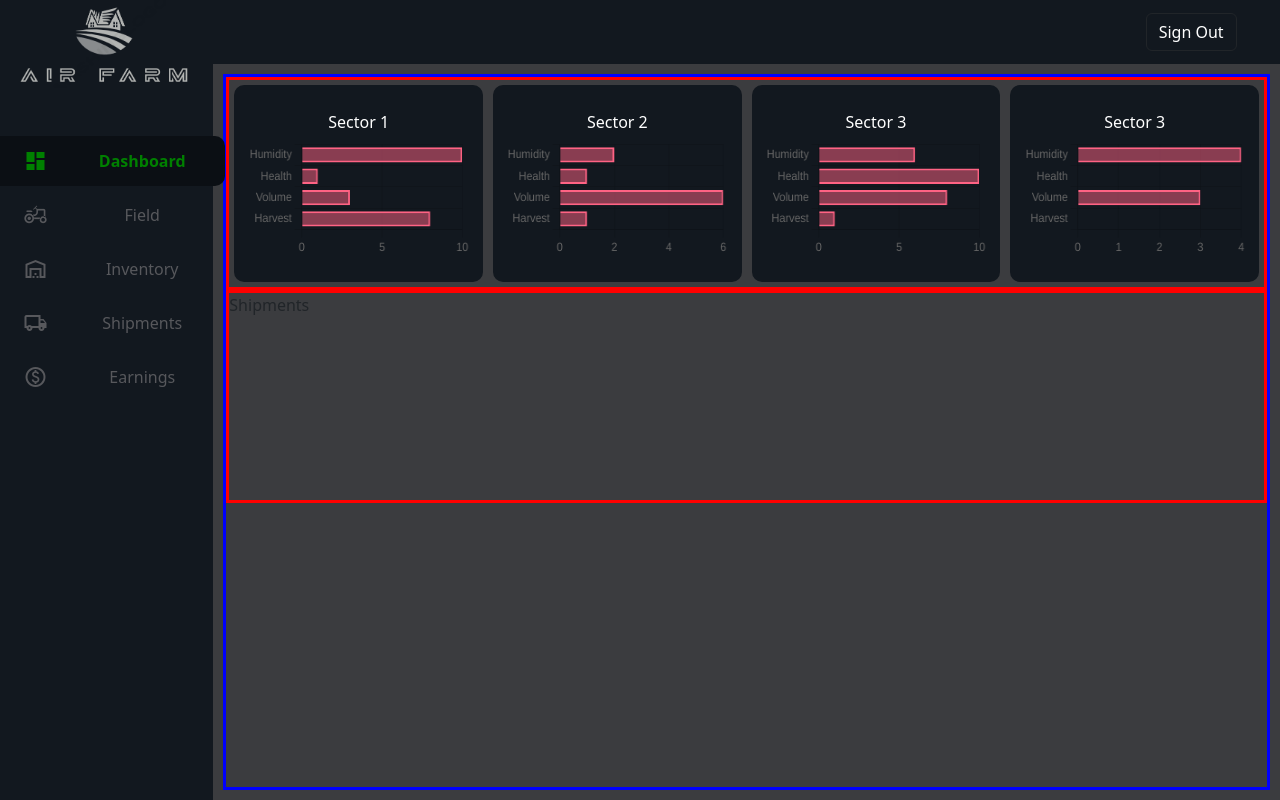
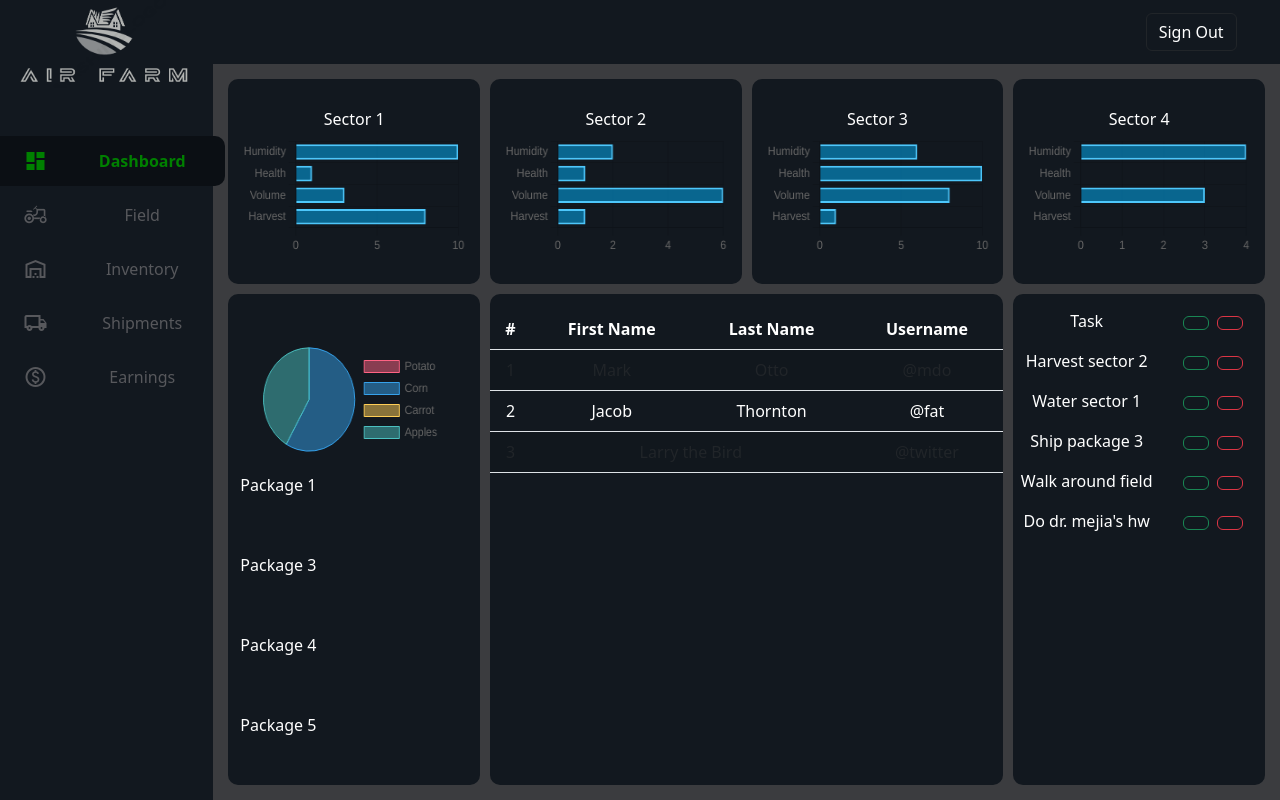
Before and after one commit to daviddguez8/iFarm, a React (Vite) app: page /dashboard in a window 1280 px wide. Built offline with nearby package versions, Linux system fonts and the light colour scheme; no server answers.

Commit message:
Ready for demo 2

```diff
--- a/src/components/bar-chart/BarChart.tsx
+++ b/src/components/charts/BarChart.tsx
@@ -10,7 +10,7 @@ import {
 } from 'chart.js';
 import { Bar } from 'react-chartjs-2';
 
-export default function BarChart2() {
+export default function BarChar() {
     ChartJS.register(
         CategoryScale,
         LinearScale,
@@ -34,7 +34,7 @@ export default function BarChart2() {
             },
             title: {
             display: false,
-            text: 'Chart.js Horizontal Bar Chart',
+            text: 'Sector #',
             },
         },
     };
@@ -48,8 +48,8 @@ export default function BarChart2() {
         {
           label: 'Dataset 1',
           data: labels.map(() => Math.floor(Math.random() * (10 - 0 + 1))),
-          borderColor: 'rgb(255, 99, 132)',
-          backgroundColor: 'rgba(255, 99, 132, 0.5)',
+          borderColor: 'rgb(77, 199, 251)',
+          backgroundColor: 'rgba(0, 179, 255, 0.5)',
         },
       ]
     };
--- /dev/null
+++ b/src/components/charts/PieChart.tsx
@@ -0,0 +1,49 @@
+import React from 'react';
+import { Chart as ChartJS, ArcElement, Tooltip, Legend } from 'chart.js';
+import { Pie } from 'react-chartjs-2';
+
+ChartJS.register(ArcElement, Tooltip, Legend);
+
+export default function PieChart() {
+  const labels = ['Potato', 'Corn', 'Carrot', 'Apples'];
+    const data = {
+        labels: labels,
+        datasets: [
+          {
+            label: '# of Votes',
+            data: labels.map(() => Math.floor(Math.random() * (10 - 0 + 1))),
+            backgroundColor: [
+              'rgba(255, 99, 132, 0.5)',
+              'rgba(54, 162, 235, 0.5)',
+              'rgba(255, 206, 86, 0.5)',
+              'rgba(75, 192, 192, 0.5)',
+              'rgba(153, 102, 255, 0.5)',
+              'rgba(255, 159, 64, 0.5)',
+            ],
+            borderColor: [
+              'rgba(255, 99, 132, 1)',
+              'rgba(54, 162, 235, 1)',
+              'rgba(255, 206, 86, 1)',
+              'rgba(75, 192, 192, 1)',
+              'rgba(153, 102, 255, 1)',
+              'rgba(255, 159, 64, 1)',
+            ],
+            borderWidth: 1,
+          },
+        ],
+      };
+    const options = {
+      responsive: true,
+      plugins: {
+        legend: {
+          display: true,
+          position: 'right' as const
+        }
+      },
+      maintainAspectRatio: false,
+    };
+
+    return (
+        <Pie options={options} data={data} />
+    );
+}
--- a/src/components/dashboard/Dashboard.css
+++ b/src/components/dashboard/Dashboard.css
@@ -3,8 +3,6 @@
     flex-direction: column;
     width: 100%;
     height: 100%;
-    border-style: solid;
-    border-color: blue;
     align-items: center;
     justify-content: flex-start;
     padding: 0;
@@ -17,16 +15,12 @@
     justify-content: flex-start;
     width: 100%;
     height: 30%;
-    border-style: solid;
-    border-color: red;
 }
 
-.section-shipments {
+.section-bottom {
     display: flex;
     width: 100%;
-    height: 30%;
-    border-style: solid;
-    border-color: red;
+    height: 70%;
 }
 
 .sector-card {
@@ -57,3 +51,92 @@
     align-items: center;
     justify-content: center;
 }
+
+
+.red-border {
+    border-style: solid;
+    border-color: red;
+}
+
+.section-inventory {
+    display: flex;
+    flex-direction: column;
+    align-items: center;
+    justify-content: space-around;
+    padding: 0px;
+}
+
+.inventory-card-container {
+    width: 100%;
+    height: 100%;
+    display: flex;
+    justify-content: center;
+    align-items: center;
+    padding: 5px;
+}
+
+.inventory-card {
+    width: 100%;
+    height: 100%;
+    background-color: #12181F;
+    border-radius: 10px;
+    display: flex;
+    flex-direction: column;
+    align-items: center;
+    justify-content: center;
+}
+
+.inventory-chart-container {
+    height: 30%;
+    width: 100%;
+    display: flex;
+    justify-content: center;
+    align-items: center;
+    padding: 10px;
+}
+
+.inventory-list-container {
+    height: 100%;
+    max-height: 280px;
+    width: 100%;
+    display: flex;
+    flex-direction: column;
+    flex-wrap: nowrap;
+    overflow: scroll;
+}
+
+.inventory-item {
+    display: flex;
+    height: 80px;
+    color: white;
+}
+
+.section-shipments {
+    padding: 5px;
+}
+
+
+.shipments-card {
+    height: 100%;
+    width: 100%;
+    display: flex;
+    flex-direction: column;
+    background-color: #12181F;
+    border-radius: 10px;
+    color: white;
+    padding: 15px 0px;
+}
+
+.section-tasks {
+    padding: 5px;
+}
+.tasks-card {
+    height: 100%;
+    width: 100%;
+    display: flex;
+    flex-direction: column;
+    background-color: #12181F;
+    border-radius: 10px;
+    color: white;
+    padding: 15px 0px;
+}
--- a/src/components/dashboard/Dashboard.tsx
+++ b/src/components/dashboard/Dashboard.tsx
@@ -1,12 +1,16 @@
 import * as React from 'react';
 import './Dashboard.css';
-import { Button, FloatingLabel, Form, Row, Col, Container} from 'react-bootstrap';
+import { FloatingLabel, Form, Row, Col, Container} from 'react-bootstrap';
 import { logIn } from '../../backend/auth';
 import { Link, useNavigate } from 'react-router-dom'
 import NavBar from '../nav/SideNav';
 import { ResponsiveBar } from '@nivo/bar';
-import { BarChart, Bar, Cell, XAxis, YAxis, CartesianGrid, Tooltip, Legend, ResponsiveContainer } from 'recharts';
-import BarChart2 from '../bar-chart/BarChart';
+import BarChart from '../charts/BarChart';
+import PieChart from '../charts/PieChart';
+import ShipmentRow from './ShipmentRow';
+import TaskRow from './TaskRow';
+import ShipmentsTable from './ShipmentsTable';
+
 export default function Dashboard() {
     const tempData = [
         {
@@ -61,7 +65,7 @@ export default function Dashboard() {
                     <Container className="sector-stats">
                         <Row style={{color: 'white'}}>Sector 1</Row>
                         <Row>
-                          <BarChart2/>
+                          <BarChart/>
                         </Row>
 
 
@@ -73,7 +77,7 @@ export default function Dashboard() {
                           Sector 2
                         </Row>
                         <Row>
-                          <BarChart2></BarChart2>
+                          <BarChart/>
                         </Row>
                     </Container>
                 </Col>
@@ -83,27 +87,79 @@ export default function Dashboard() {
                         Sector 3
                       </Row>
                       <Row>
-                        <BarChart2></BarChart2>
+                        <BarChart/>
                       </Row>
                     </Container>
                 </Col>
                 <Col className="sector-card">
                     <Container className="sector-stats">
                       <Row style={{color: 'white'}}>
-                        Sector 3
+                        Sector 4
                       </Row>
                       <Row>
-                        <BarChart2></BarChart2>
+                        <BarChart/>
                       </Row>
                     </Container>
                 </Col>
             </Row>
-            <Row className="section-shipments">
-                Shipments
+            <Row className="section-bottom">
+                <Col md={3} className="section-inventory">
+                  <Row className="inventory-card-container">
+                    <Container className="inventory-card">
+                      <Row className="inventory-chart-container">
+                        <PieChart></PieChart>
+                      </Row>
+
+                      <Row className="inventory-list-container">
+                        <Row className="inventory-item">
+                          Package 1
+                        </Row>
+                        <Row className="inventory-item">
+                          Package 3
+                        </Row>
+                        <Row className="inventory-item">
+                          Package 4
+                        </Row>
+                        <Row className="inventory-item">
+                          Package 5
+                        </Row>
+                        <Row className="inventory-item">
+                          Package 6
+                        </Row>
+                      </Row>
+
+                    </Container>
+                  </Row>
+                </Col>
+                <Col md={6} className="section-shipments">
+                  <Container className="shipments-card">
+                    <ShipmentsTable></ShipmentsTable>
+                    {
+
+                      /*
+                      <ShipmentRow customer="Customer" destination="Destination" eta="ETA" profit={0} paymentStatus="status"/>
+                    <ShipmentRow customer="Walmart" destination="Salt Lake City, UT" eta="2 days" profit={3500.43} paymentStatus="fulfilled"/>
+                    <ShipmentRow customer="Target" destination="Los Angeles, CS" eta="3 days" profit={1004.20} paymentStatus="not paid"/>
+                    <ShipmentRow customer="Albertson's" destination="El Paso, TX" eta="3 days" profit={340.92} paymentStatus="paid"/>
+
+                      */
+                    }
+                  </Container>
+                </Col>
+
+                <Col md={3} className="section-tasks">
+                  <Container className="tasks-card">
+                    <TaskRow title="Task"/>
+                    <TaskRow title="Harvest sector 2"/>
+                    <TaskRow title="Water sector 1"/>
+                    <TaskRow title="Ship package 3"/>
+                    <TaskRow title="Walk around field"/>
+                    <TaskRow title="Do dr. mejia's hw"/>
+                  </Container>
+                </Col>
             </Row>
 
         </Container>
-
         </>
     )
 }
--- /dev/null
+++ b/src/components/dashboard/ShipmentRow.tsx
@@ -0,0 +1,32 @@
+import * as React from 'react';
+import { Button, FloatingLabel, Form, Row, Col, Container} from 'react-bootstrap';
+
+export interface RowProps {
+    customer: string,
+    destination: string,
+    eta: string,
+    profit: number,
+    paymentStatus: string
+}
+
+export default function ShipmentRow(props: RowProps) {
+    return (
+        <Container className="mb-4" style={{display:'flex', flexDirection:'row'}}>
+            <Col>
+                {props.customer}
+            </Col>
+            <Col>
+                {props.destination}
+            </Col>
+            <Col>
+                {props.eta}
+            </Col>
+            <Col>
+                ${props.profit}
+            </Col>
+            <Col>
+                {props.paymentStatus}
+            </Col>
+            </Container>
+    );
+}
--- /dev/null
+++ b/src/components/dashboard/ShipmentsTable.tsx
@@ -0,0 +1,40 @@
+import * as React from 'react';
+import { Container, Table } from 'react-bootstrap';
+
+export default function ShipmentsTable() {
+    const tableData = [
+
+    ]
+
+    return (
+      <Table striped bordered-white hover style={{color: 'white'}}>
+      <thead>
+        <tr>
+          <th>#</th>
+          <th>First Name</th>
+          <th>Last Name</th>
+          <th>Username</th>
+        </tr>
+      </thead>
+      <tbody>
+        <tr>
+          <td>1</td>
+          <td>Mark</td>
+          <td>Otto</td>
+          <td>@mdo</td>
+        </tr>
+        <tr>
+          <td>2</td>
+          <td>Jacob</td>
+          <td>Thornton</td>
+          <td>@fat</td>
+        </tr>
+        <tr>
+          <td>3</td>
+          <td colSpan={2}>Larry the Bird</td>
+          <td>@twitter</td>
+        </tr>
+      </tbody>
+    </Table>
+    )
+}
--- /dev/null
+++ b/src/components/dashboard/TaskRow.tsx
@@ -0,0 +1,23 @@
+import * as React from 'react';
+import { Container, Col, Button } from 'react-bootstrap';
+
+export interface TaskProps {
+    title: string
+}
+
+export default function TaskRow(props: TaskProps) {
+    return (
+        <>
+        <Container className="mb-3" style={{display:'flex', flexDirection:'row', alignItems: 'center', padding:'0px'}}>
+            <Col md={7}>
+                {props.title}
+            </Col>
+            <Col>
+                <Button style={{marginRight:"0.5rem"}} variant="outline-success"></Button>
+                <Button variant="outline-danger"></Button>
+            </Col>
+
+        </Container>
+        </>
+    );
+}
--- a/src/components/main/AppLayout.css
+++ b/src/components/main/AppLayout.css
@@ -34,6 +34,7 @@
 .navbar-button:hover {
     background-color: #0b0f14;
     border-radius: 10px;
+    cursor:pointer;
 }
 
 .selected {
```
